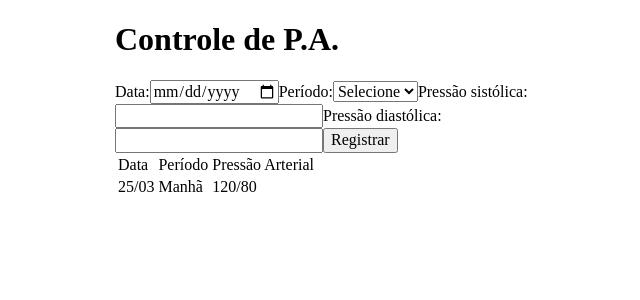
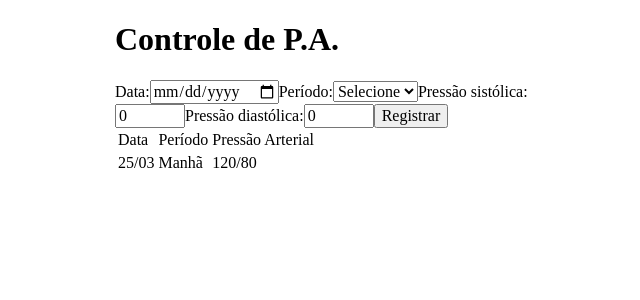
Before and after one commit to leonardo-amaro/controle-pa, a React (Vite) app: page / in a window 1280 px wide. Shown: the top 300 px of the page, without its empty margins (285-925 px from the left). Built offline with nearby package versions, Linux system fonts and the light colour scheme.

Commit message:
controlando estado do formulário

```diff
--- a/src/components/Fromulario/index.jsx
+++ b/src/components/Fromulario/index.jsx
@@ -1,15 +1,27 @@
+import { useState } from 'react'
+
 const Formulario = () => {
+
+  const [data, setData] = useState('yyyy-MM-dd')
+  const [periodo, setPeriodo] = useState('')
+  const [pSistole, setPSistole] = useState(0)
+  const [pDiastole, setPDiastole] = useState(0)
+
   return (
     <form>
       <label htmlFor="data">
         Data:
       </label>
-      <input type="date" name="data" id="data" />
+      <input type="date" name="data" id="data"
+        value={data} onChange={(evento) => setData(evento.target.value)}
+      />
 
       <label htmlFor="periodo-dia">
         Período:
       </label>
-      <select name="periodo-dia" id="periodo-dia">
+      <select name="periodo-dia" id="periodo-dia"
+        onChange={(evento) => setPeriodo(evento.target.value)}
+      >
         <option value="">Selecione</option>
         <option value="manha">Manhã</option>
         <option value="tarde">Tarde</option>
@@ -19,12 +31,16 @@ const Formulario = () => {
       <label htmlFor="p-sistole">
         Pressão sistólica:
       </label>
-      <input type="number" name="p-sistole" id="p-sistole" />
+      <input type="number" name="p-sistole" id="p-sistole" min={0} max={200} step={5}
+        value={pSistole} onChange={(evento) => setPSistole(evento.target.value)}
+      />
 
       <label htmlFor="p-diastole">
         Pressão diastólica:
       </label>
-      <input type="number" name="p-diastole" id="p-diastole" />
+      <input type="number" name="p-diastole" id="p-diastole" min={0} max={200} step={5}
+        value={pDiastole} onChange={(evento) => setPDiastole(evento.target.value)}
+      />
 
       <button>Registrar</button>
     </form>
```
